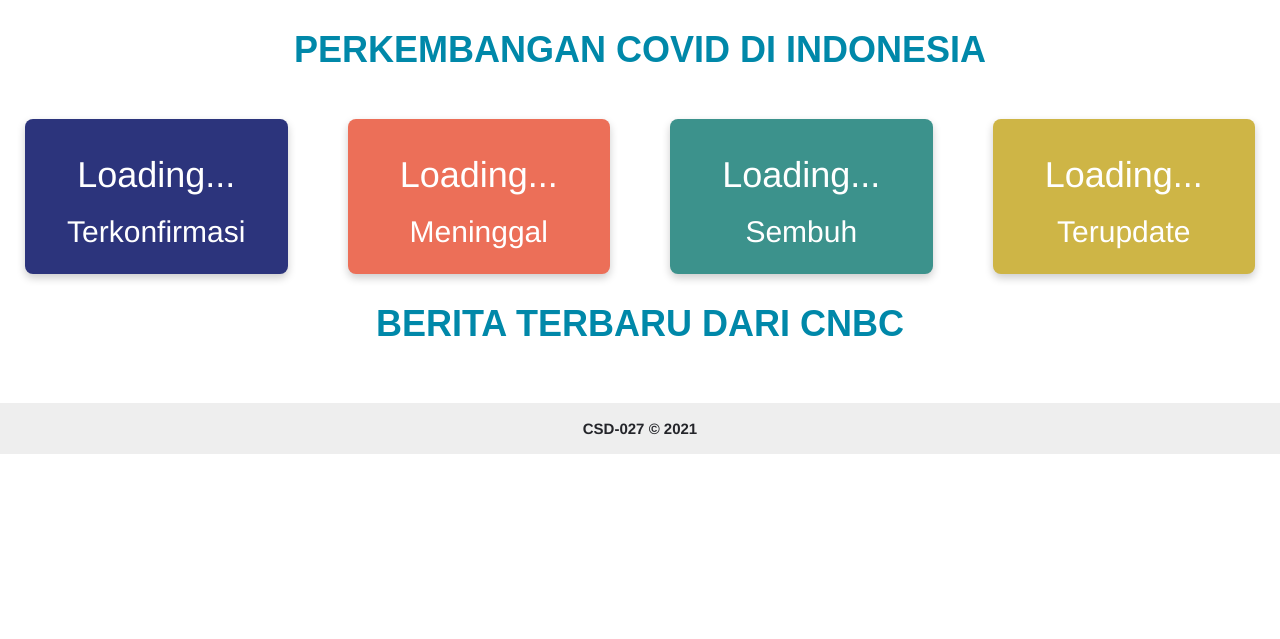
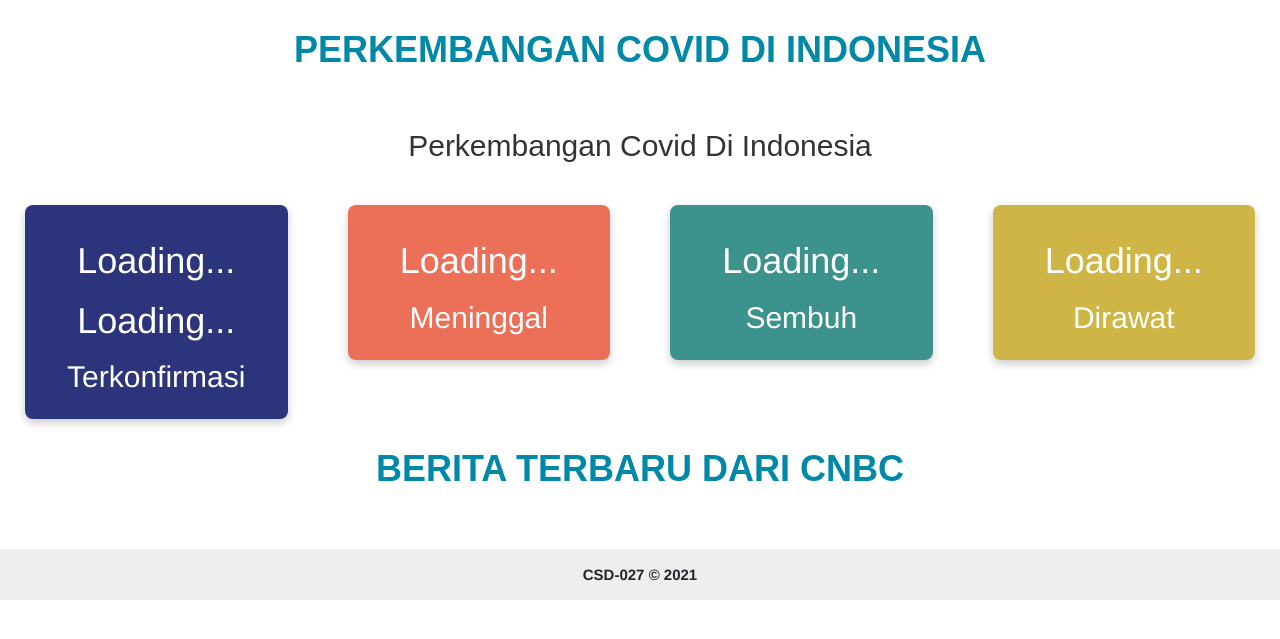
Before and after one commit to CSD-027/ChestCov19, a Flask app: page /info in a window 1280 px wide. Shown: the part 85-724 px from the top of the page. Run offline with Flask 2, Linux system fonts and the light colour scheme; some libraries are stand-ins or nearby versions.

Commit message:
change mathroid api
change mathroid api to https://github.com/Reynadi531/api-covid19-indonesia-v2

```diff
--- a/web-app/static/css/style.css
+++ b/web-app/static/css/style.css
@@ -422,7 +422,7 @@ div {
   filter: brightness(120%);
 }
 
-.card-lastupdate {
+.card-dirawat {
   box-shadow: 0 4px 8px 0 rgba(0, 0, 0, 0.2);
   padding: 16px;
   text-align: center;
--- a/web-app/templates/info.html
+++ b/web-app/templates/info.html
@@ -39,13 +39,20 @@
     <!-- untuk di isi nanti -->
 
     <div class="text-center portfolio1">
-        <h1 class="section-headtext-uppercase" style="font-family: sans-serif;">Perkembangan Covid Di Indonesia<br><br></h2>
+        <h1 class="section-headtext-uppercase" style="font-family: sans-serif;">Perkembangan Covid Di Indonesia<br><br>
+            </h2>
+    </div>
+
+    <div class="text-center portfolio1">
+        <h2 id="lastUpdate" class="section-headtext-uppercase" style="font-family: sans-serif;">Perkembangan Covid Di
+            Indonesia<br><br></h2>
     </div>
 
     <div class="row">
         <div class="column">
             <div class="card-konfirm">
                 <h1 id="totalcase">Loading...</h1>
+                <h1 id="add_case">Loading...</h1>
                 <h2>Terkonfirmasi</h2>
             </div>
         </div>
@@ -62,34 +69,50 @@
             </div>
         </div>
         <div class="column">
-            <div class="card-lastupdate">
-                <h1 id="lastupdate">Loading...</h1>
-                <h2>Terupdate</h2>
+            <div class="card-dirawat">
+                <h1 id="dirawat">Loading...</h1>
+                <h2>Dirawat</h2>
             </div>
         </div>
     </div>
+    <!-- Script for daily cases -->
+
+    <script>
+        fetch('https://csd027covidapis.herokuapp.com/api/indonesia/harian')
+            .then(res => res.json())
+            .then(data => document.getElementById("totalcase").innerHTML = data.positif.toString().replace(
+                /\B(?=(\d{3})+(?!\d))/g, ","));
+    </script>
 
 
+    <!-- Script for Realtime covid cases -->
     <script>
-        fetch('https://covid19.mathdro.id/api/countries/indonesia')
+        fetch('https://csd027covidapis.herokuapp.com/api/indonesia')
             .then(res => res.json())
-            .then(data => document.getElementById("totalcase").innerHTML = data.confirmed.value.toString().replace(
+            .then(data => document.getElementById("totalcase").innerHTML = data.positif.toString().replace(
                 /\B(?=(\d{3})+(?!\d))/g, ","));
 
-        fetch('https://covid19.mathdro.id/api/countries/indonesia')
+        fetch('https://csd027covidapis.herokuapp.com/api/indonesia')
             .then(res => res.json())
-            .then(data => document.getElementById("death").innerHTML = data.deaths.value.toString().replace(
+            .then(data => document.getElementById("death").innerHTML = data.meninggal.toString().replace(
                 /\B(?=(\d{3})+(?!\d))/g, ","));
 
-        fetch('https://covid19.mathdro.id/api/countries/indonesia')
+        fetch('https://csd027covidapis.herokuapp.com/api/indonesia')
             .then(res => res.json())
-            .then(data => document.getElementById("recover").innerHTML = data.recovered.value.toString().replace(
+            .then(data => document.getElementById("recover").innerHTML = data.sembuh.toString().replace(
                 /\B(?=(\d{3})+(?!\d))/g, ","));
 
-        fetch('https://covid19.mathdro.id/api/countries/indonesia')
+        fetch('https://csd027covidapis.herokuapp.com/api/indonesia')
             .then(res => res.json())
-            .then(data => document.getElementById("lastupdate").innerHTML = new Date(data.lastUpdate)
-                .toLocaleDateString('pt-PT'));
+            .then(data => document.getElementById("dirawat").innerHTML = data.dirawat.toString().replace(
+                /\B(?=(\d{3})+(?!\d))/g, ","));
+
+        fetch('https://csd027covidapis.herokuapp.com/api/indonesia')
+            .then(res => res.json())
+            .then(data => document.getElementById("lastUpdate").innerHTML = "Data Terupdate Pada Tanggal " + new Date(
+                data
+                .lastUpdate).toLocaleDateString(
+                'pt-PT'));
     </script>
 
     <div class="text-center portfolio1">
```
